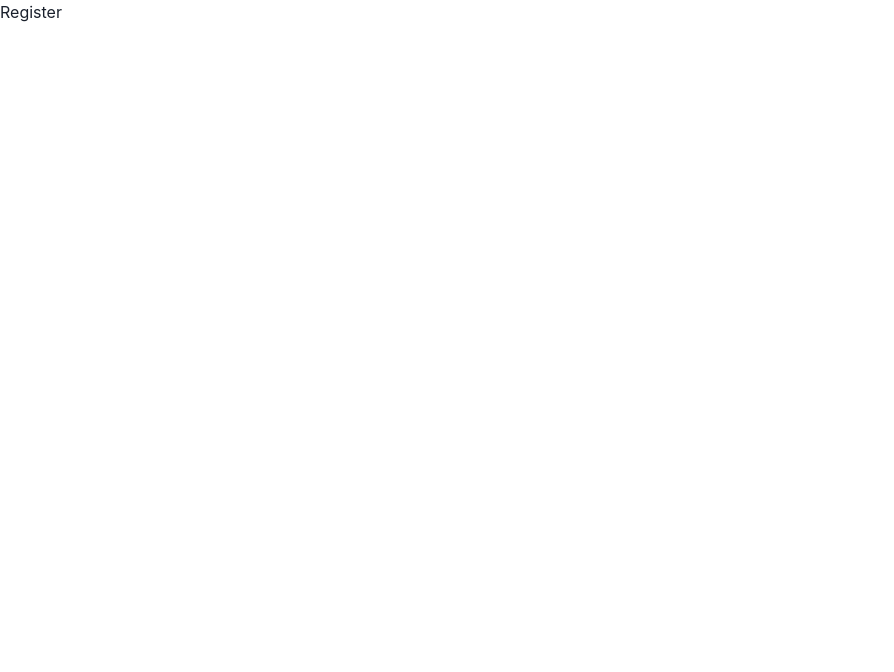
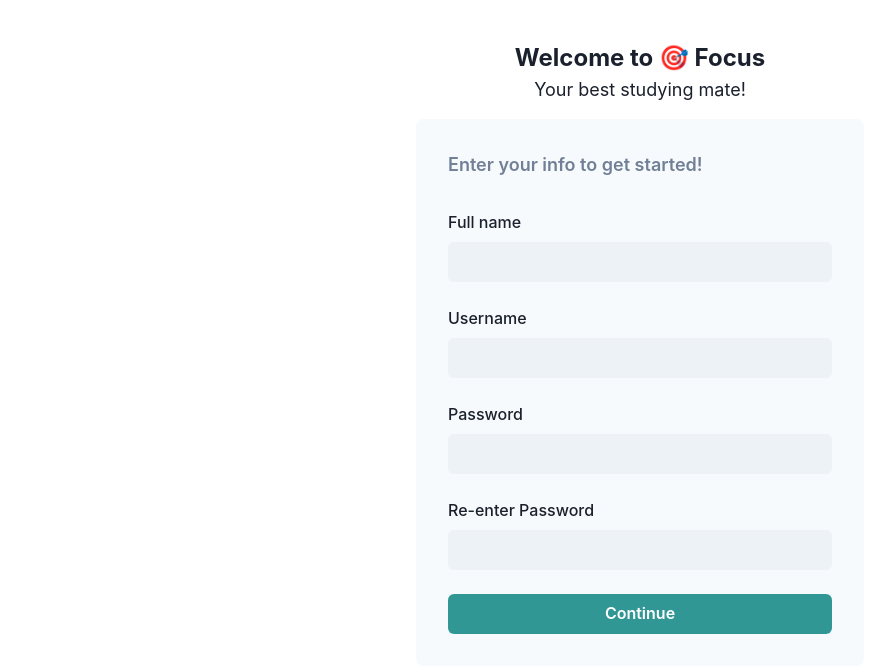
Before and after one commit to halchester/focus, a Next.js app in the folder client/: page /register in a window 1280 px wide. Shown: the top 672 px of the page, without its empty margins (0-894 px from the left). Built offline with nearby package versions, Linux system fonts and the light colour scheme.

Commit message:
feat(client): add form validation and register page

```diff
--- a/client/package.json
+++ b/client/package.json
@@ -17,6 +17,7 @@
     "@emotion/styled": "^11",
     "@types/react": "^17.0.11",
     "@types/react-dom": "^17.0.8",
+    "@types/yup": "^0.29.11",
     "axios": "^0.21.1",
     "formik": "^2.2.9",
     "framer-motion": "^4",
@@ -25,6 +26,7 @@
     "react-dom": "^17.0.2",
     "react-query": "^3.17.3",
     "typescript": "^4.3.4",
+    "yup": "^0.32.9",
     "zustand": "^3.5.4"
   }
 }
--- a/client/pages/register.tsx
+++ b/client/pages/register.tsx
@@ -1,11 +1,126 @@
 import * as React from 'react'
 import { NextPage } from 'next'
+import {
+  Box,
+  Text,
+  Input,
+  Stack,
+  Button,
+  FormControl,
+  FormLabel,
+  FormHelperText,
+} from '@chakra-ui/react'
+import { Formik } from 'formik'
+import { registerFormValidation } from '../utils/formValidation'
 
 const RegisterPage: NextPage = () => {
   return (
-    <div>
-      <p>Register</p>
-    </div>
+    <Box m="4">
+      <Box mt="10">
+        <Text fontSize="2xl" fontWeight="bold" align="center">
+          Welcome to 🎯 Focus
+        </Text>
+        <Text align="center" fontSize="lg">
+          Your best studying mate!
+        </Text>
+      </Box>
+      <Box p={8} bgColor="gray.50" maxWidth="md" mx="auto" borderRadius="lg" mt="4">
+        <Text fontSize="lg" color="gray.500" fontWeight="semibold">
+          Enter your info to get started!
+        </Text>
+        <Formik
+          initialValues={{
+            fullname: '',
+            username: '',
+            password: '',
+            repassword: '',
+          }}
+          onSubmit={async (values) => {
+            console.log(values)
+          }}
+          validationSchema={registerFormValidation}
+        >
+          {({ values, handleChange, handleBlur, handleSubmit, isSubmitting, touched, errors }) => (
+            <form onSubmit={handleSubmit}>
+              <Stack spacing={4} mt={8}>
+                <Box>
+                  <FormControl id="fullname">
+                    <FormLabel>Full name</FormLabel>
+                    <Input
+                      value={values.fullname}
+                      id="fullname"
+                      variant="filled"
+                      onChange={handleChange}
+                      onBlur={handleBlur}
+                    />
+                    <FormHelperText color="red.500">
+                      {touched.fullname && errors.fullname}
+                    </FormHelperText>
+                  </FormControl>
+                </Box>
+                <Box>
+                  <FormControl id="username">
+                    <FormLabel>Username</FormLabel>
+                    <Input
+                      value={values.username}
+                      id="username"
+                      variant="filled"
+                      onChange={handleChange}
+                      onBlur={handleBlur}
+                    />
+                    <FormHelperText color="red.500">
+                      {touched.username && errors.username}
+                    </FormHelperText>
+                  </FormControl>
+                </Box>
+                <Box>
+                  <FormControl id="password">
+                    <FormLabel>Password</FormLabel>
+                    <Input
+                      value={values.password}
+                      id="password"
+                      variant="filled"
+                      onChange={handleChange}
+                      onBlur={handleBlur}
+                    />
+                    <FormHelperText color="red.500">
+                      {touched.password && errors.password}
+                    </FormHelperText>
+                  </FormControl>
+                </Box>
+                <Box>
+                  <FormControl id="repassword">
+                    <FormLabel>Re-enter Password</FormLabel>
+                    <Input
+                      value={values.repassword}
+                      id="repassword"
+                      variant="filled"
+                      onChange={handleChange}
+                      onBlur={handleBlur}
+                    />
+                    <FormHelperText color="red.500">
+                      {touched.repassword && errors.repassword}
+                    </FormHelperText>
+                  </FormControl>
+                </Box>
+                <Box>
+                  <Button
+                    isFullWidth
+                    type="submit"
+                    onClick={() => handleSubmit()}
+                    colorScheme="teal"
+                    isLoading={isSubmitting}
+                    variant="solid"
+                  >
+                    Continue
+                  </Button>
+                </Box>
+              </Stack>
+            </form>
+          )}
+        </Formik>
+      </Box>
+    </Box>
   )
 }
 
--- /dev/null
+++ b/client/utils/formValidation.ts
@@ -0,0 +1,30 @@
+import * as Yup from 'yup'
+
+export const registerFormValidation = Yup.object().shape({
+  fullname: Yup.string()
+    .min(2, 'Must be more than 2 letters'!)
+    .max(30, 'Cannot exceed more than 30 letters!')
+    .required('You must provide your fullname!'),
+  username: Yup.string()
+    .test('username', 'Cannot contain spaces!', (value) => {
+      if (value?.includes(' ')) {
+        return false
+      }
+      return true
+    })
+    .min(4, 'Must be longer than 4 letters!')
+    .max(22, 'Cannot be longer than 22 letters')
+    .required('Username must be provided!'),
+  password: Yup.string()
+    .min(6, 'Password must be longer than 6 letters')
+    .max(22, 'Cannot be longer than 22 letters')
+    .required('Must add password'),
+  repassword: Yup.string()
+    .oneOf([Yup.ref('password')], 'Passwords must match!')
+    .required('Passwords must match!'),
+})
+
+export const loginFormValidation = Yup.object().shape({
+  username: Yup.string().required('Username must be provided!'),
+  password: Yup.string().required('Password must be provided!'),
+})
```
Also changed, not shown: client/pages/login.tsx (+21 -8 lines), 1 other file (tests, documents, lock files or other folders).
